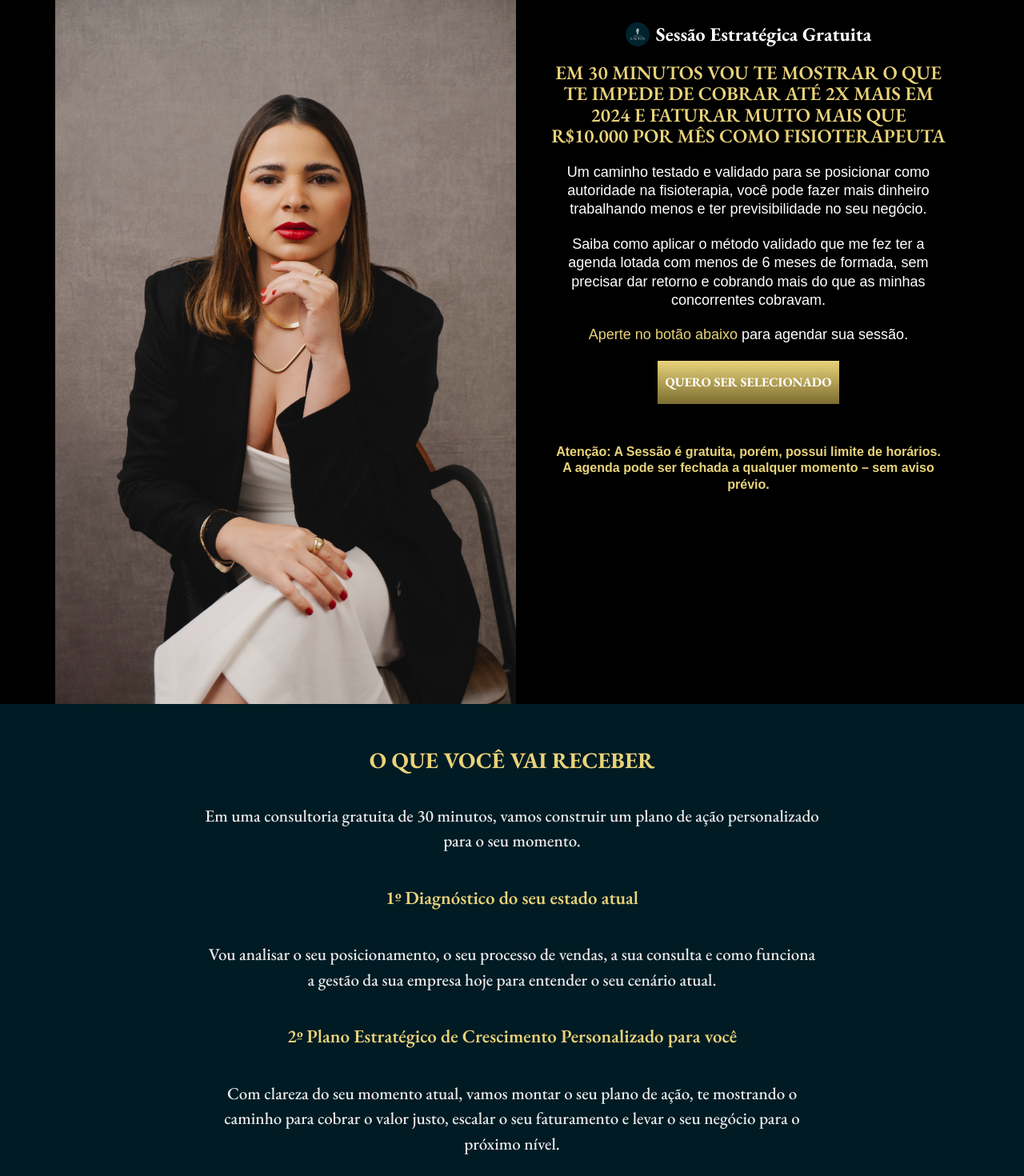
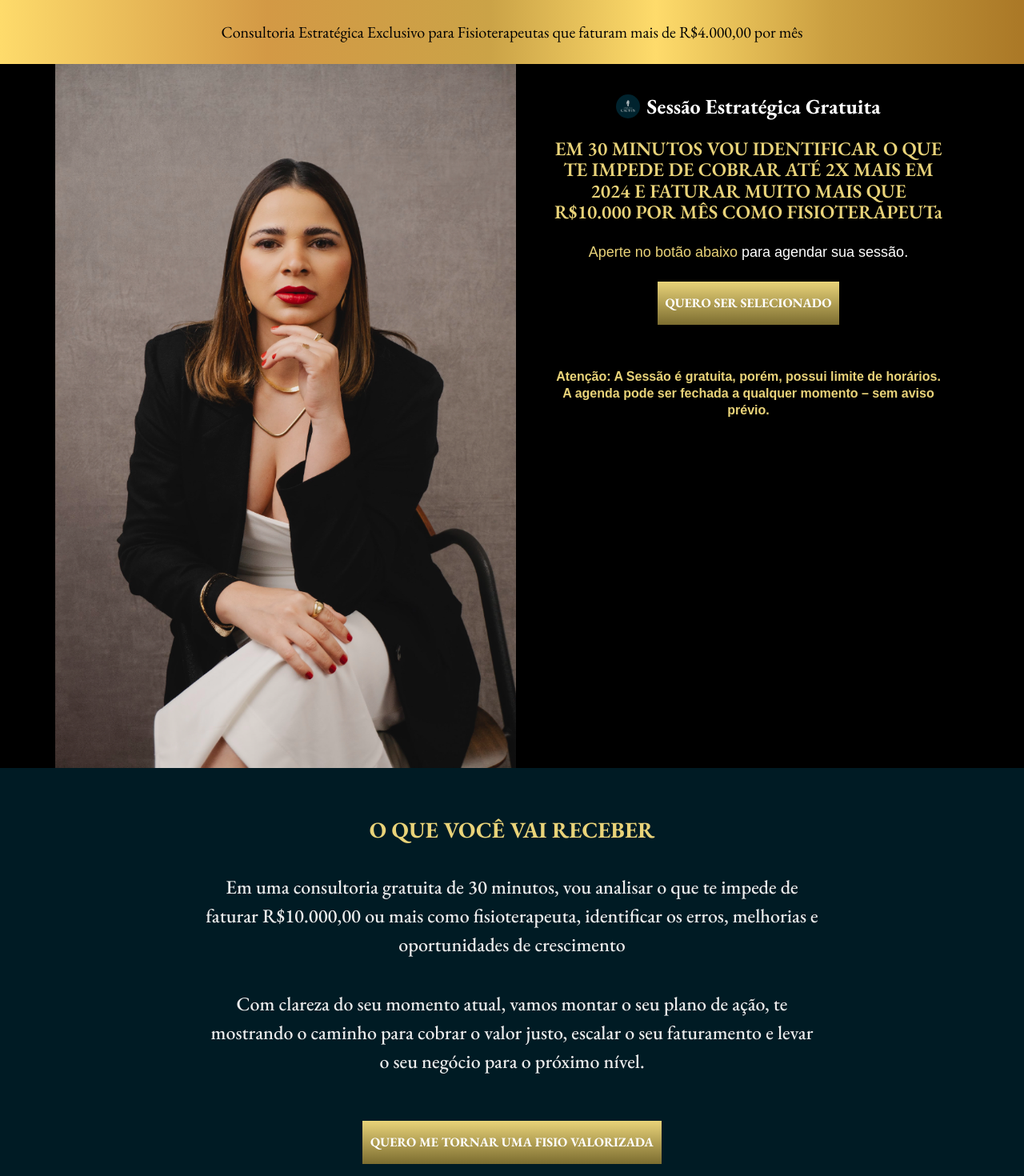
Before and after one commit to SamuelMorais030202/lp-lara, a Next.js app in the folder my-app/: page / in a window 1280 px wide. Shown: the top 1470 px of the page at 80% size. Built offline with nearby package versions, Linux system fonts and the light colour scheme.

Commit message:
feat: correções de estilo solicitadas pela cliente

```diff
--- a/my-app/src/app/page.jsx
+++ b/my-app/src/app/page.jsx
@@ -3,10 +3,12 @@ import Call from "@/components/Call";
 import Footer from "@/components/Footer";
 import Header from "@/components/Header";
 import History from "@/components/History";
+import Infos from "@/components/Infos";
 
 export default function Home() {
   return (
     <section>
+      <Infos />
       <Header />
       <History />
       <Call />
--- a/my-app/src/components/Header/header.module.css
+++ b/my-app/src/components/Header/header.module.css
@@ -24,9 +24,9 @@
 }
 
 .descktopTitle {
-  margin-top: 28px;
+  margin-top: 38px;
   color: white;
-  font-size: 24px;
+  font-size: 26px;
   line-height: 30px;
   font-family: 'EB Garamond';
   font-weight: 700;
@@ -43,7 +43,7 @@
   flex-direction: column;
   align-items: center;
   justify-content: flex-start;
-  gap: 20px;
+  gap: 25px;
 }
 
 .logo {
@@ -94,7 +94,7 @@
 
 @media only screen and (max-width: 700px) {
   .title {
-    margin-top: 28px;
+    margin-top: 24px;
     color: white;
     font-size: 24px;
     line-height: 30px;
--- a/my-app/src/components/Header/index.jsx
+++ b/my-app/src/components/Header/index.jsx
@@ -55,23 +55,9 @@ export default function Header() {
             </h3>
 
             <h2 className={style.descktopSubTitle}>
-              EM 30 MINUTOS VOU TE MOSTRAR O QUE TE IMPEDE  DE COBRAR
-              ATÉ 2X MAIS EM 2024 E FATURAR MUITO MAIS QUE R$10.000
-              POR MÊS COMO FISIOTERAPEUTA
+              EM 30 MINUTOS VOU IDENTIFICAR O QUE TE IMPEDE  DE COBRAR ATÉ 2X MAIS
+              EM 2024 E FATURAR MUITO MAIS QUE R$10.000 POR MÊS COMO FISIOTERAPEUTa
             </h2>
-
-            <p className={style.descktopText}>
-              Um caminho testado e validado para se posicionar como
-              autoridade na fisioterapia, você pode fazer mais dinheiro
-              trabalhando menos e ter previsibilidade no seu negócio.
-            </p>
-
-            <p className={style.descktopText}>
-              Saiba como aplicar o método validado que me fez ter
-              a agenda lotada com menos de 6 meses de formada,
-              sem precisar dar retorno e cobrando mais do que as
-              minhas concorrentes cobravam.
-            </p>
 
             <p className={style.descktopText}>
               <span>Aperte no botão abaixo</span> para agendar sua sessão.
@@ -100,23 +86,9 @@ export default function Header() {
         </h3>
 
         <h2 className={style.subTitle}>
-          EM 30 MINUTOS VOU TE MOSTRAR O QUE TE IMPEDE  DE COBRAR
-          ATÉ 2X MAIS EM 2024 E FATURAR MUITO MAIS QUE R$10.000
-          POR MÊS COMO FISIOTERAPEUTA
+          EM 30 MINUTOS VOU IDENTIFICAR O QUE TE IMPEDE  DE COBRAR ATÉ 2X MAIS
+          EM 2024 E FATURAR MUITO MAIS QUE R$10.000 POR MÊS COMO FISIOTERAPEUTA
         </h2>
-
-        <p className={style.text}>
-          Um caminho testado e validado para se posicionar como
-          autoridade na fisioterapia, você pode fazer mais dinheiro
-          trabalhando menos e ter previsibilidade no seu negócio.
-        </p>
-
-        <p className={style.text}>
-          Saiba como aplicar o método validado que me fez ter
-          a agenda lotada com menos de 6 meses de formada,
-          sem precisar dar retorno e cobrando mais do que as
-          minhas concorrentes cobravam.
-        </p>
 
         <p className={style.text}>
           Aperte no botão abaixo para agendar sua sessão.
--- a/my-app/src/components/History/history.module.css
+++ b/my-app/src/components/History/history.module.css
@@ -9,7 +9,7 @@
 }
 
 .divHistory {
-  margin-top: 35px;
+  margin-top: 42px;
   display: flex;
   flex-direction: column;
   align-items: center;
@@ -29,7 +29,7 @@
 .text {
   text-align: center;
   font-weight: 500;
-  font-size: 21px;
+  font-size: 24px;
   color: #ECECEC;
   margin-top: 20px;
   font-family: 'EB Garamond';
@@ -68,7 +68,7 @@
 
   .text {
     font-weight: 500;
-    font-size: 19px;
+    font-size: 20px;
     margin-top: 20px;
   }
 
--- a/my-app/src/components/History/index.jsx
+++ b/my-app/src/components/History/index.jsx
@@ -14,11 +14,12 @@ export default function History() {
         </h1>
 
         <p className={style.text}>
-          Em uma consultoria gratuita de 30 minutos, vamos construir um
-          plano de ação personalizado para o seu momento.
+          Em uma consultoria gratuita de 30 minutos, vou analisar o que te impede
+          de faturar R$10.000,00 ou mais  como fisioterapeuta, identificar os erros,
+          melhorias e oportunidades de crescimento
         </p>
 
-        <p className={style.topic}>
+        {/* <p className={style.topic}>
           1º Diagnóstico do seu estado atual
         </p>
 
@@ -30,12 +31,12 @@ export default function History() {
 
         <p className={style.topic}>
           2º Plano Estratégico de Crescimento Personalizado para você
-        </p>
+        </p> */}
 
         <p className={style.text}>
-          Com clareza do seu momento atual, vamos montar o seu plano de
-          ação, te mostrando o caminho para cobrar o valor justo, escalar
-          o seu faturamento e levar o seu negócio para o próximo nível.
+          Com clareza do seu momento atual, vamos montar o seu plano de ação, te mostrando
+          o caminho para cobrar o valor justo, escalar o seu faturamento e levar o seu
+          negócio para o próximo nível.
         </p>
 
         <button className={style.buttonHistory} onClick={() => router.push('/forms')}>
--- /dev/null
+++ b/my-app/src/components/Infos/index.jsx
@@ -0,0 +1,12 @@
+import styles from './infos.module.css';
+
+export default function Infos() {
+  return (
+    <section className={styles.infosContainer}>
+      <h3 className={styles.infosTitle}>
+        Consultoria Estratégica Exclusivo para Fisioterapeutas que
+        faturam mais de R$4.000,00 por mês
+      </h3>
+    </section>
+  )
+}
--- /dev/null
+++ b/my-app/src/components/Infos/infos.module.css
@@ -0,0 +1,23 @@
+.infosContainer {
+  min-height: 10vh;
+  background-image: linear-gradient(90deg, #FEDB6B 0%, #D39945 26.04%, #CBA347 47.92%, #FEDB6B 64.06%, #CA9E40 81.25%, #AB7927 99.48%);
+  display: flex;
+  align-items: center;
+  justify-content: center;
+}
+
+.infosTitle {
+  height: 100%;
+  font-size: 20px;
+  font-weight: 400;
+}
+
+@media only screen and (max-width: 900px) {
+  .infosContainer {
+    padding: 5px;
+  }
+
+  .infosTitle {
+    text-align: center;
+  }
+}
```
